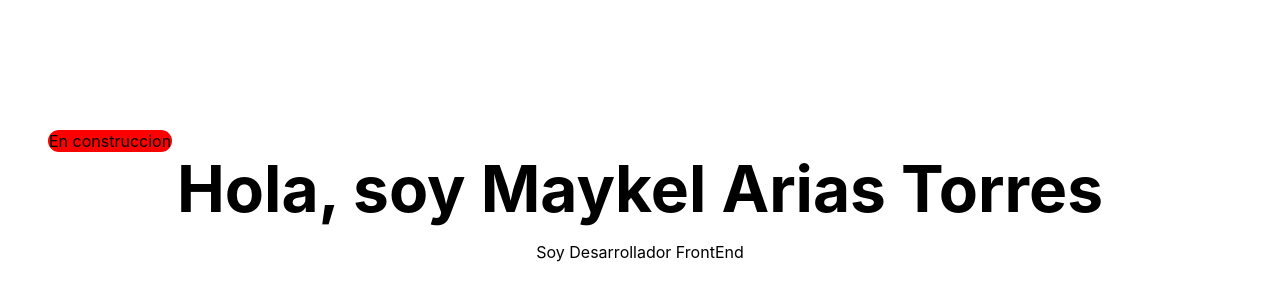
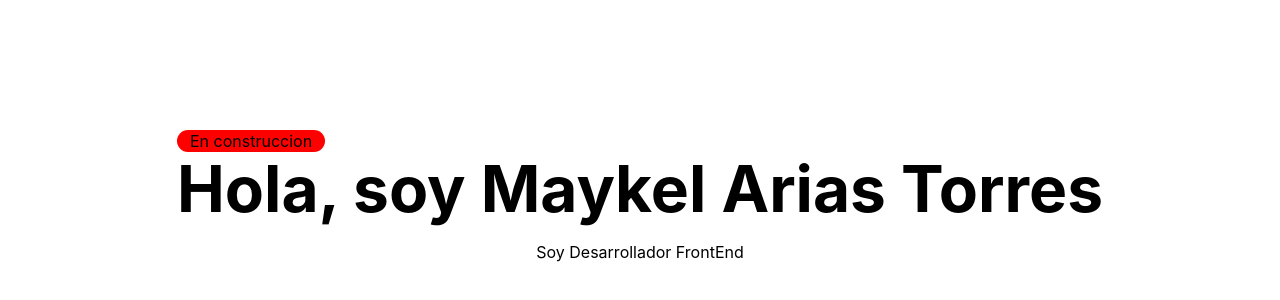
Before and after one commit to m4yk3ldev/m4yk3ldev.github.io, a Next.js app: page / in a window 1280 px wide. Shown: the part 196-496 px from the top of the page. Built offline with nearby package versions, Linux system fonts and the light colour scheme.

Commit message:
Central DIV

```diff
--- a/components/Home.tsx
+++ b/components/Home.tsx
@@ -4,13 +4,12 @@ const Home: FC = () => {
   return (
     <>
       <main className={styles.main}>
-        <div className={styles.status}>
-          <span>En construccion</span>
+        <div className={styles.title}>
+          <div className={styles.status}>
+            <span>En construccion</span>
+          </div>
+          <h1>Hola, soy Maykel Arias Torres</h1>
         </div>
-        <h1 className={styles.title}>
-          Hola, soy <span>Maykel Arias Torres</span>
-        </h1>
-
         <p className={styles.description}>Soy Desarrollador FrontEnd </p>
       </main>
     </>
--- a/styles/Home.module.css
+++ b/styles/Home.module.css
@@ -18,14 +18,14 @@
   flex-wrap: nowrap;
   align-content: center;
   justify-content: center;
-  margin-left: 16px;
+  width: 16%;
 }
 .main .status span {
   font-size: 1rem;
   padding: 1px;
 }
 
-.title {
+.title h1 {
   margin: 0;
   line-height: 1.15;
   font-size: 4rem;
```
